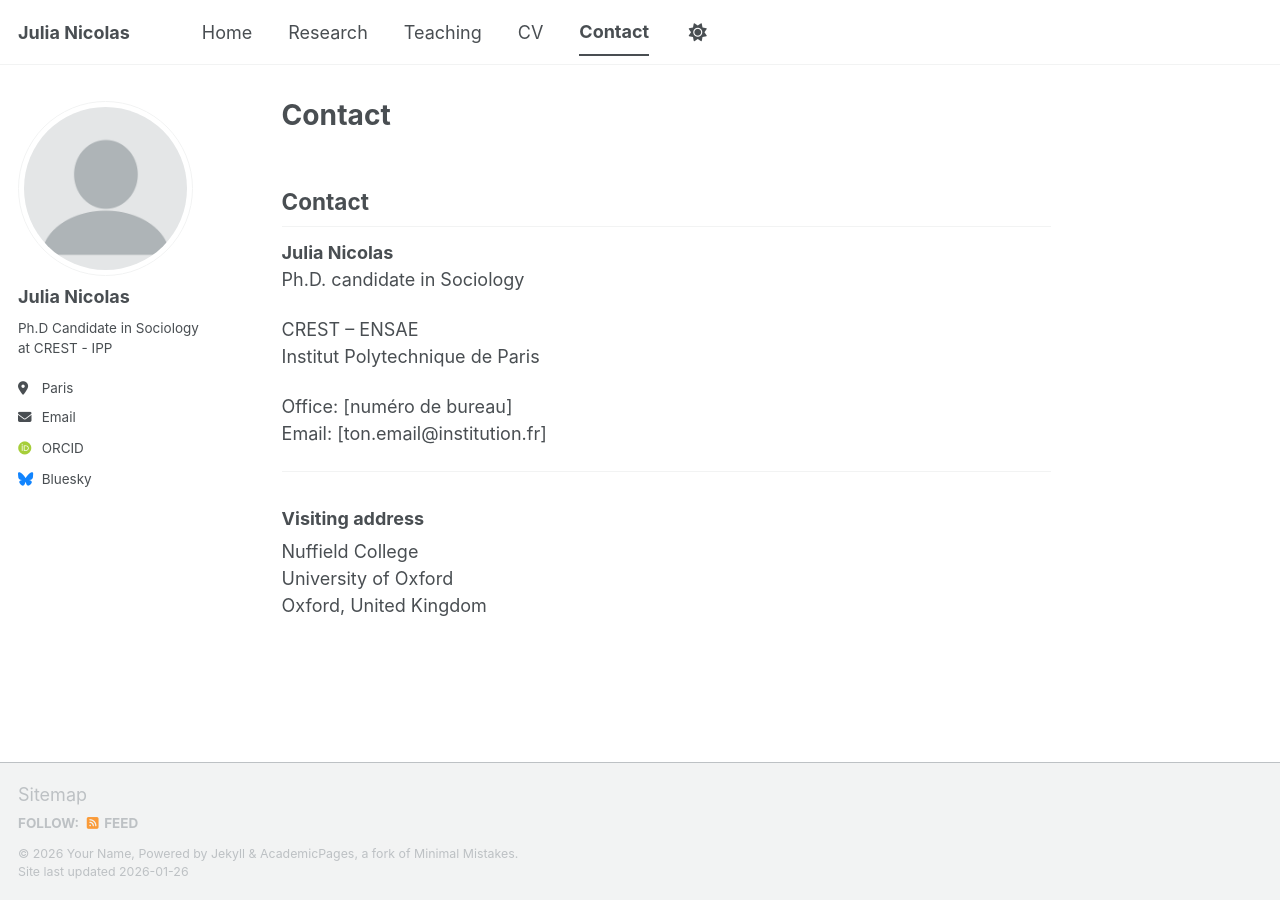
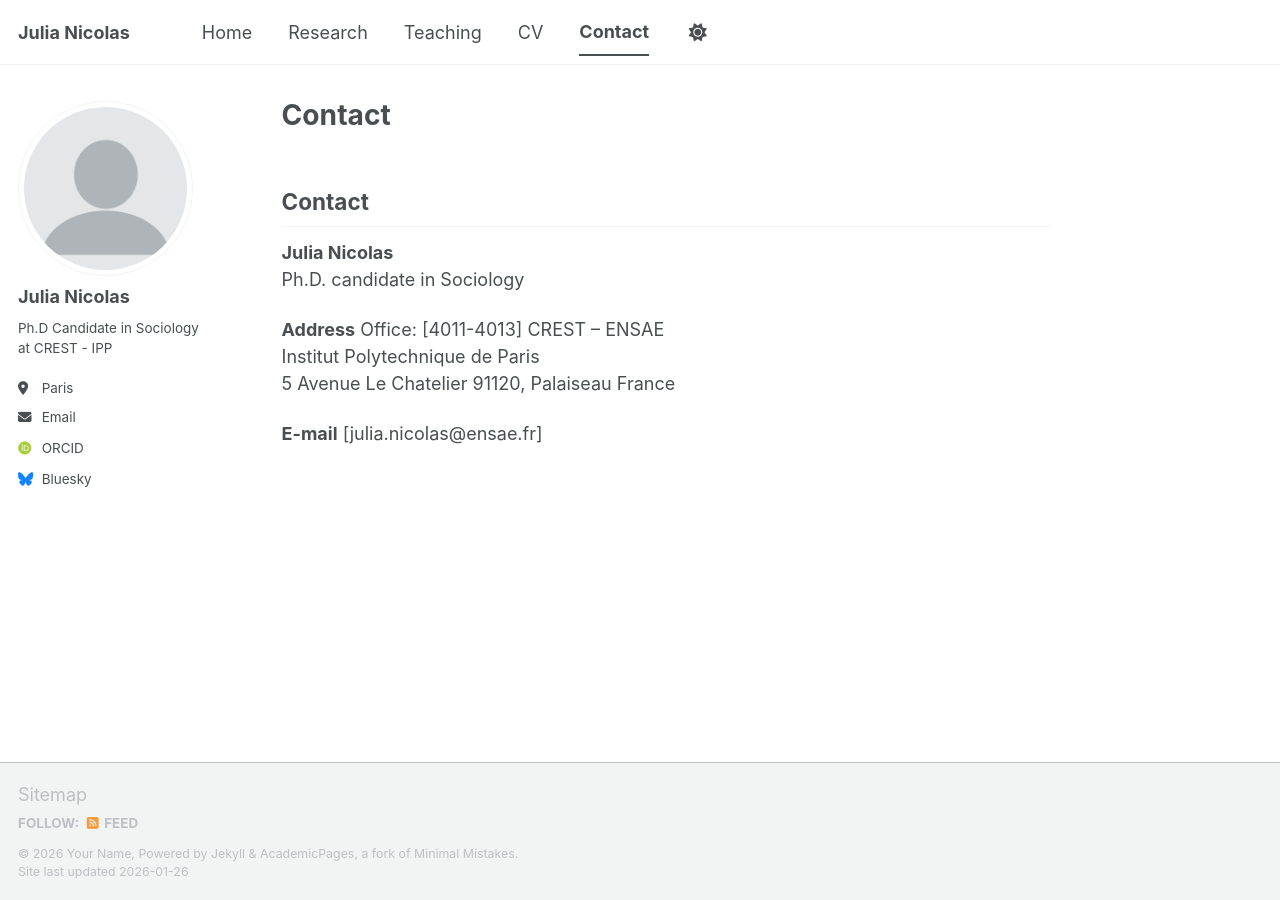
Before and after one commit to Julia-Nicolas/julia-nicolas.github.io, a Jekyll site: the page built from _pages/contact.md, in a window 1280 px wide. Built offline with Jekyll 4.4.1, drawn with Linux system fonts in a browser that asks for light colours; some web fonts are replaced; a script bundle is joined from its source files by our own code; library files that are not in the unit come from our copies.

Commit message:
Update contact.md

```diff
--- a/_pages/contact.md
+++ b/_pages/contact.md
@@ -9,16 +9,14 @@ author_profile: true
 **Julia Nicolas**
 Ph.D. candidate in Sociology
 
+**Address**
+Office: [4011-4013]
 CREST – ENSAE
 Institut Polytechnique de Paris
+5 Avenue Le Chatelier
+91120, Palaiseau
+France
 
-Office: [numéro de bureau]
-Email: [ton.email@institution.fr]
 
----
-
-### Visiting address
-
-Nuffield College
-University of Oxford
-Oxford, United Kingdom
+**E-mail**
+[julia.nicolas@ensae.fr]
```
